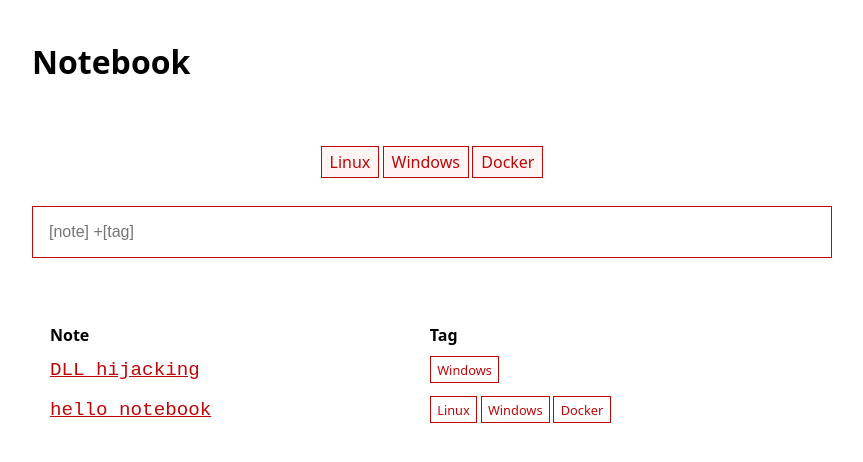
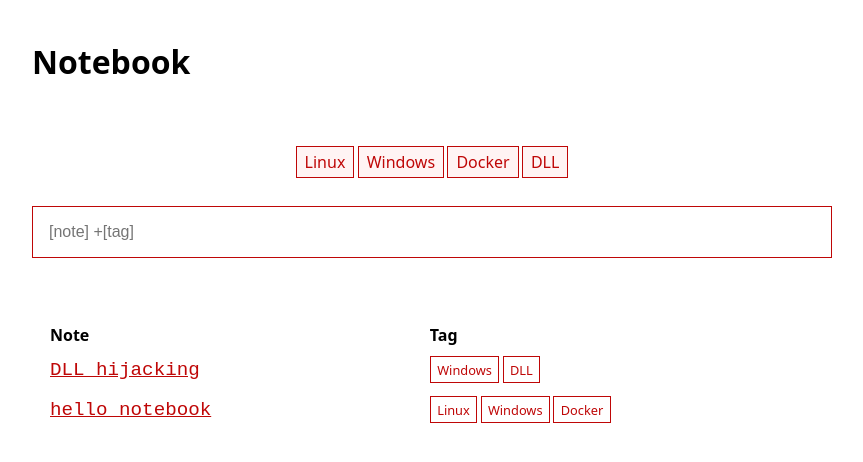
Before and after one commit to NicolasBourhis/notebook, a Jekyll site: the page built from index.md, in a window 1280 px wide. Shown: the top 462 px of the page, without its empty margins (208-1071 px from the left). Built offline with Jekyll 4.4.1, drawn with Linux system fonts in a browser that asks for light colours.

Commit message:
Update tags.yml

```diff
--- a/_data/tags.yml
+++ b/_data/tags.yml
@@ -9,3 +9,6 @@ windows:
 
 docker:
   label: Docker
+
+dll:
+  label: DLL
```
